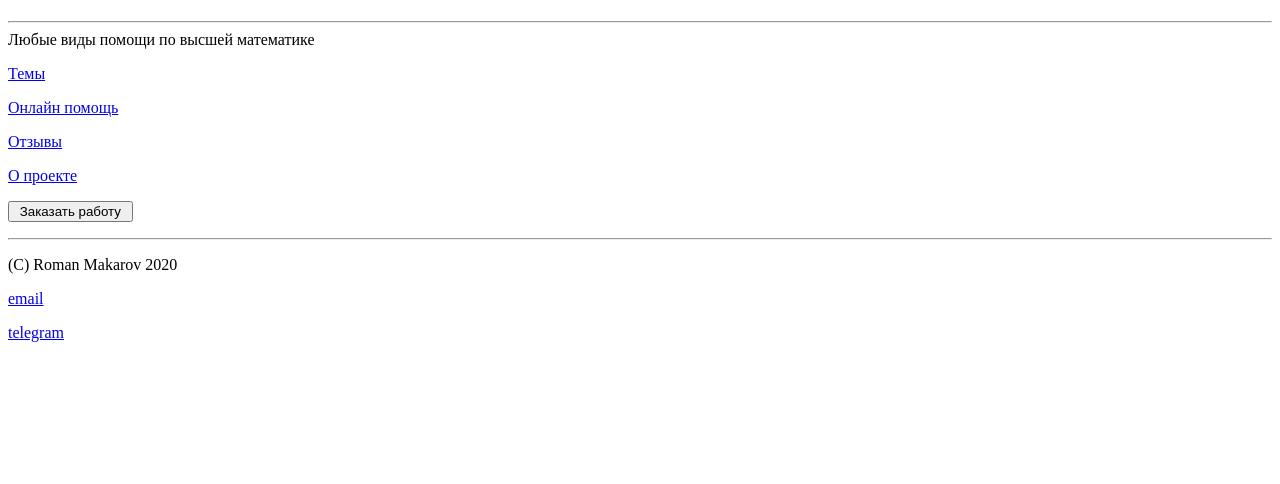
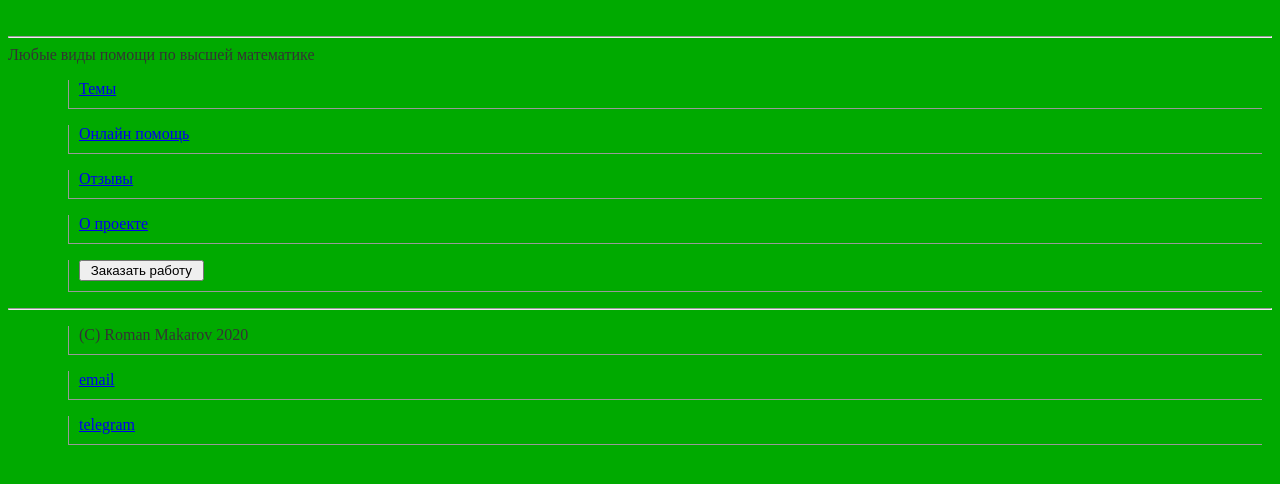
Before and after one commit to makarr-off/matanhelp, a Django app: page / in a window 1280 px wide. Shown: the top 484 px of the page. Run offline with Django 3.2, Linux system fonts and the light colour scheme; parts of the project's set-up code (start-up, migrations or seed data) failed here and were passed over.

Commit message:
added static

```diff
--- a/src/apps/home/urls.py
+++ b/src/apps/home/urls.py
@@ -1,9 +1,9 @@
 from django.urls import path
-
 from . import views
+from apps.home.views import IndexView
 
 urlpatterns = [
-    path("", views.index, name="index"),
+    path("", IndexView.as_view(), name="index"),
     path("Topics/", views.topics, name="topics"),
     path("Online/", views.online, name="online"),
 ]
--- a/src/apps/home/views.py
+++ b/src/apps/home/views.py
@@ -1,8 +1,9 @@
 from django.shortcuts import render
+from django.views.generic import TemplateView
 
 
-def index(request):
-    return render(request, "home/index.html")
+class IndexView(TemplateView):
+    template_name = "home/index.html"
 
 
 def topics(request):
--- /dev/null
+++ b/src/project/static/style.css
@@ -0,0 +1,21 @@
+body {
+  font-family: Arial, Verdana, sans-serif /* Семейство шрифтов */
+  font-size: 11pt; /* Размер основного шрифта в пунктах  */
+  background: #0a0; /* Цвет фона веб-страницы */
+  color: #333; /* Цвет основного текста */
+}
+h1 {
+  color: #83f; /* Цвет заголовка */
+  font-size: 40pt; /* Размер шрифта в пунктах */
+  font-family: Georgia, Times, serif; /* Семейство шрифтов */
+  font-weight: normal; /* Нормальное начертание текста  */
+}
+p {
+  text-align: justify; /* Выравнивание по ширине */
+  margin-left: 60px; /* Отступ слева в пикселах */
+  margin-right: 10px; /* Отступ справа в пикселах */
+  border-left: 1px solid #999; /* Параметры линии слева */
+  border-bottom: 1px solid #999; /* Параметры линии снизу */
+  padding-left: 10px; /* Отступ от линии слева до текста  */
+  padding-bottom: 10px; /* Отступ от линии снизу до текста  */
+}
--- a/src/project/templates/base.html
+++ b/src/project/templates/base.html
@@ -1,8 +1,11 @@
+{% load static %}
 <!DOCTYPE html>
 <html lang="en">
 <head>
     <meta charset="UTF-8">
     <title>Matan :: {% block title %}{% endblock %}</title>
+    <link href="{% static 'style.css' %}" rel="stylesheet" type="text/css">
+    <link href="{% static 'favicon.png' %}" rel="shortcut icon" type="image/png"/>
 </head>
 <body>
     <font>
```
Also changed, not shown: src/project/settings.py (+9 -3 lines), src/project/static/favicon.png (added), 4 other files.
